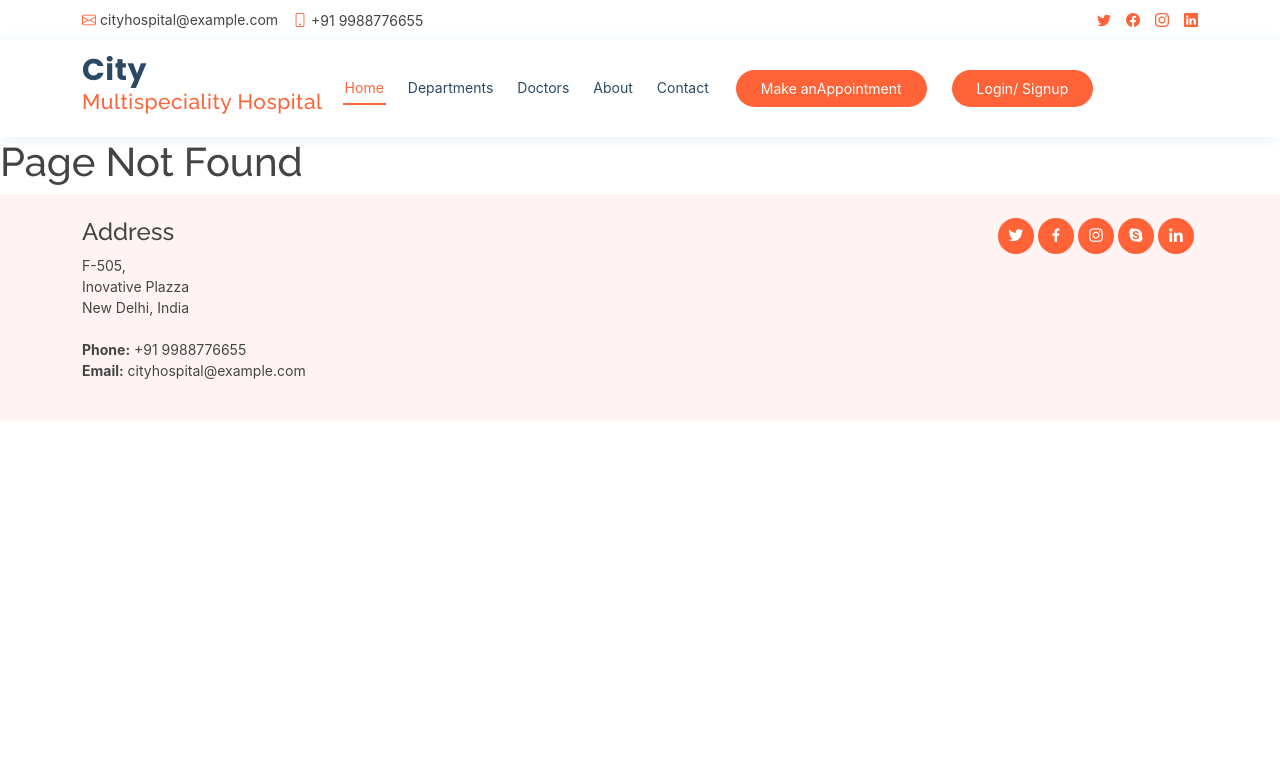
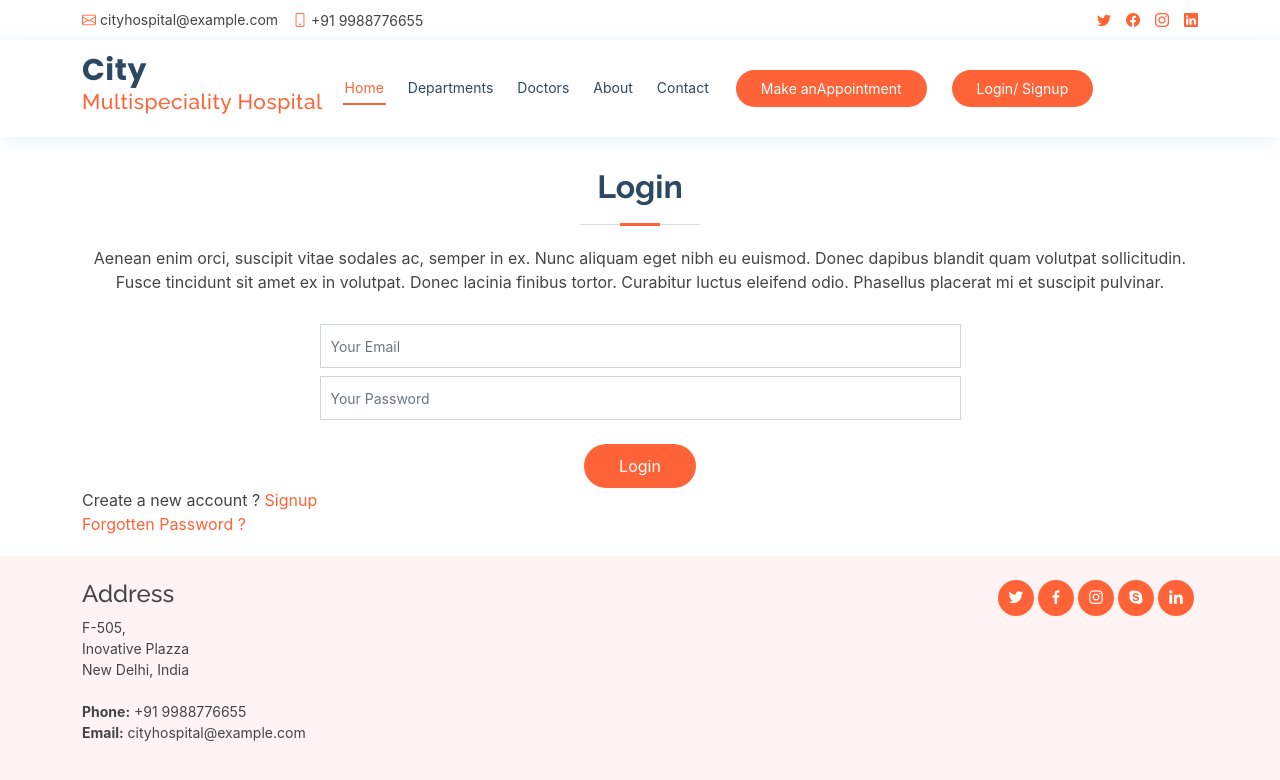
Before and after one commit to sapariyadhara/cityhospital, a React (Create React App) app: page /Auth1 in a window 1280 px wide. Shown: the top 780 px of the page. Built offline with nearby package versions, Linux system fonts and the light colour scheme.

Commit message:
auth 2 state use

```diff
--- a/src/App.js
+++ b/src/App.js
@@ -12,7 +12,7 @@ import Footer from './components/Footer'
 import Doctor from './containers/Doctor';
 import VisitingDoctor from './containers/VisitingDoctor';
 import NotFound from './containers/NotFound';
-import Auth from './containers/Auth';
+import Auth1 from './containers/Auth1';
 
 
 
@@ -38,7 +38,7 @@ function App() {
         <Route path='visiting_doctor' element={<VisitingDoctor />} />
         </Route>
         <Route path='*' element={<NotFound />} />
-        <Route path='/Auth' element={<Auth />}/>
+        <Route path='/Auth1' element={<Auth1 />}/>
       </Routes>
       <Footer />
     </>
--- a/src/components/Header.js
+++ b/src/components/Header.js
@@ -39,7 +39,7 @@ function Header(props) {
                         </nav>
                         <Link to={'/Appoinment '} className="appointment-btn scrollto"><span className="d-none d-md-inline">Make an</span>
                             Appointment</Link>
-                        <Link to={'/Auth'} className="appointment-btn scrollto">
+                        <Link to={'/Auth1'} className="appointment-btn scrollto">
                             <span className="d-none d-md-inline">Login/ Signup</span>
                         </Link>
                     </div>
--- /dev/null
+++ b/src/containers/Auth1.js
@@ -0,0 +1,124 @@
+import React, { useState } from 'react';
+
+function Auth1(props) {
+    const [authtype, setAuthtype] = useState('login')
+    const [reset, setReset] = useState(false)
+
+
+    return (
+        <div>
+            <section id="appointment" className="appointment">
+                <div className="container">
+
+                    <div className="section-title">
+                        {
+                            reset ? <h2> Reset Password </h2> :
+                                authtype === 'login' ? <h2>Login </h2> : <h2>Signup</h2>
+                        }
+                        {
+
+                            reset  ?
+                                <p>   Please enter your email address or mobile number to search for your account.
+                                   </p> :
+                                <p>
+                                     Aenean enim orci, suscipit vitae sodales ac, semper in ex. Nunc
+                                    aliquam eget nibh eu euismod. Donec dapibus blandit quam
+                                    volutpat sollicitudin. Fusce tincidunt sit amet ex in volutpat.
+                                    Donec lacinia finibus tortor. Curabitur luctus eleifend odio.
+                                    Phasellus placerat mi et suscipit pulvinar.
+                                </p>
+
+                        }
+
+
+                    </div>
+                    <form action method="post" role="form" className="php-email-form">
+                        <div className="row justify-content-center">
+
+
+                            {
+                                authtype === 'login' || authtype === 'forgotten' ? null :
+                                    <div className="col-md-7 form-group">
+                                        <input
+                                            type="text"
+                                            name="name"
+                                            className="form-control"
+                                            id="name"
+                                            placeholder="Your Name"
+                                            data-rule="minlen:4"
+                                            data-msg="Please enter at least 4 chars"
+                                        />
+                                        <div className="validate" />
+                                    </div>
+                            }
+
+                            <div className="col-md-7 form-group mt-3 mt-md-0">
+                                <input
+                                    type="email"
+                                    className="form-control"
+                                    name="email"
+                                    id="email"
+                                    placeholder="Your Email"
+                                    data-rule="email"
+                                    data-msg="Please enter a valid email"
+                                />
+                                <div className="validate" />
+                            </div>
+
+                            {
+                                 reset ? null :  <div className="col-md-7 form-group mt-3 mt-md-0">
+                                <input
+                                    type="password"
+                                    className="form-control"
+                                    name="password"
+                                    id="password"
+                                    placeholder="Your Password"
+                                    data-rule="minlen:4"
+                                    data-msg="Please enter at least 4 chars"
+                                />
+                                <div className="validate" />
+                            </div>
+
+
+
+                            }
+                        </div>
+
+                        <div className="mb-3">
+                            <div className="loading">Loading</div>
+                            <div className="error-message" />
+                            <div className="sent-message">
+                                Your appointment request has been sent successfully. Thank
+                                you!
+                            </div>
+                        </div>
+                        <div className="text-center">
+                            {
+                                authtype === 'login' ? <button type="submit">Login</button> :
+                                    authtype === 'signup' ? <button type="submit">Signup</button> :
+                                        <button type="submit">Submit</button>
+                            }
+
+                        </div>
+
+                        {
+                            authtype === 'login' ? <span>Create a new account ?<a href='#' onClick={() => { { setAuthtype('signup'); setReset(false) } }}> Signup</a></span>
+                                :
+                                <span>Already have an account ?<a href='#' onClick={() => { { setAuthtype('login'); setReset(false) } }}> Login</a>
+                                </span>
+
+                        }
+
+                        <div className="">
+                            {
+                                authtype === 'login' ? <a href='#' onClick={() => { setReset(true) }}> Forgotten Password ?</a> : null
+                            }
+                        </div>
+                    </form>
+                </div>
+            </section>
+        </div>
+    );
+}
+
+export default Auth1;
```
